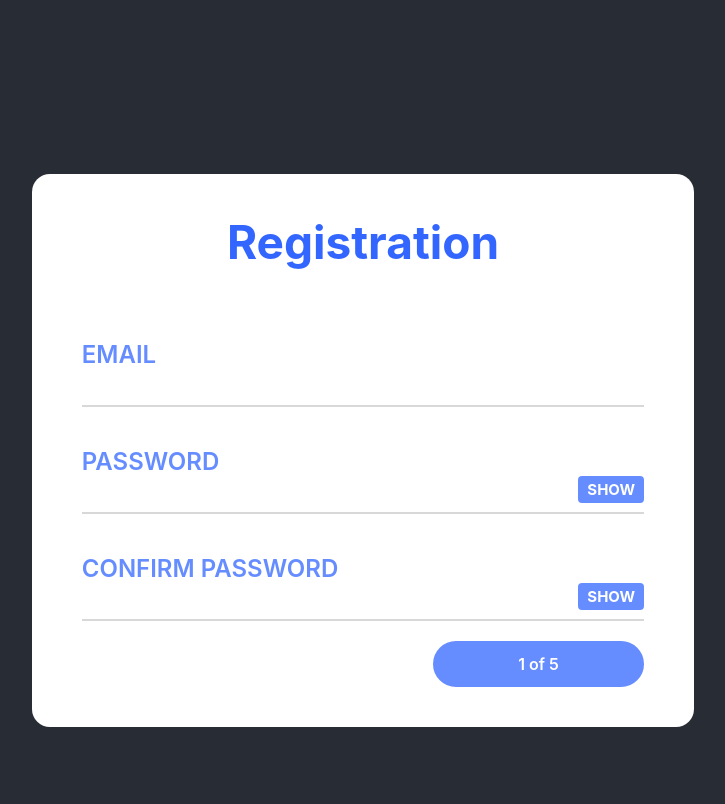
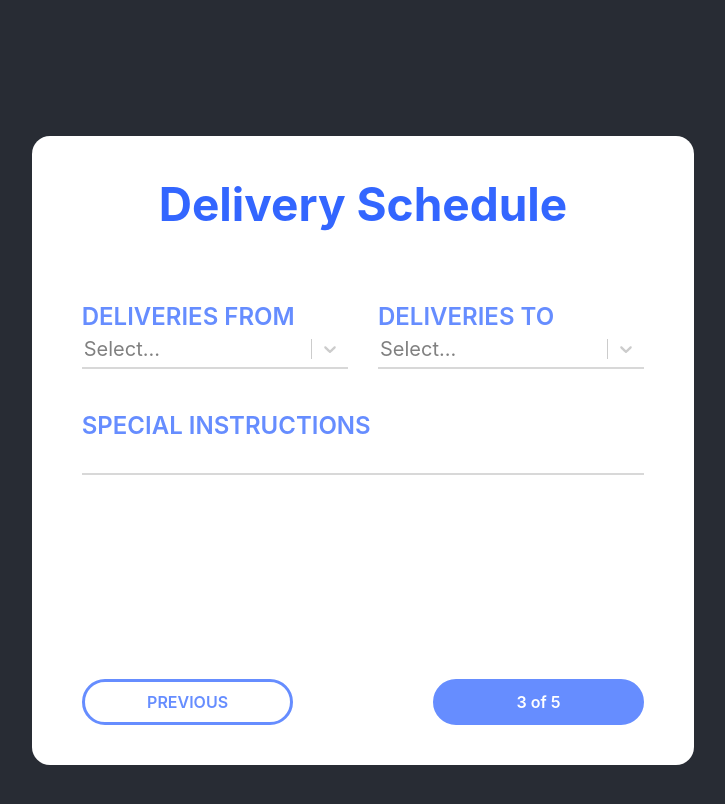
Before and after one commit to GregoryI/coastline-registration, a React (Create React App) app: page / in a window 1280 px wide. Shown: the top 804 px of the page, without its empty margins (277-1002 px from the left). Built offline with nearby package versions, Linux system fonts and the light colour scheme.

Commit message:
Use Textarea in Delivery component

```diff
--- a/src/css/App.css
+++ b/src/css/App.css
@@ -24,6 +24,7 @@ input[type=number]::-webkit-outer-spin-button {
 
 textarea {
   width: 100%;
+  resize: none;
 }
 
 input:focus,
--- a/src/ui/components/Delivery.js
+++ b/src/ui/components/Delivery.js
@@ -21,11 +21,15 @@ class Delivery extends Component {
       from: "",
       to: "",
       instructions: "",
+      instructionsHeight: 23
     };
 
     this.handleInputChange = this.handleInputChange.bind(this);
     this.handleSelectChange = this.handleSelectChange.bind(this);
+    this.onHeightChange = this.onHeightChange.bind(this);
   }
+
+  INSTRUCTIONS_MARGIN = 207;
 
   handleInputChange = name => evt => {
     this.setState({ [name]: evt.target.value });
@@ -33,6 +37,10 @@ class Delivery extends Component {
 
   handleSelectChange = name => option => {
     this.setState({ [name]: option });
+  }
+
+  onHeightChange = height => {
+    this.setState({ instructionsHeight: height });
   }
 
   render() {
@@ -68,9 +76,15 @@ class Delivery extends Component {
             <TextArea
               id="special-instructions"
               onChange={this.handleInputChange("instructions")}
+              onHeightChange={this.onHeightChange}
               value={this.state.instructions} />
           </FormContainer>
         </FormRow>
+
+        <div
+          style={
+            {"height": `${this.INSTRUCTIONS_MARGIN - this.state.instructionsHeight}px`}
+          } />
 
         <div className="footer">
           <div className="button prev-button" onClick={this.props.prevStep}>
--- a/src/ui/components/RegistrationController.js
+++ b/src/ui/components/RegistrationController.js
@@ -10,7 +10,7 @@ class RegistrationController extends Component {
   constructor(props) {
     super(props);
     this.state = {
-      step: 1,
+      step: 3,
       furthestStep: 1
     };
   }
--- a/src/ui/uikit/inputs/TextArea.js
+++ b/src/ui/uikit/inputs/TextArea.js
@@ -1,5 +1,6 @@
 // Libraries
 import React, { Component } from "react";
+import Textarea from "react-textarea-autosize";
 
 
 class TextArea extends Component {
@@ -12,7 +13,8 @@ class TextArea extends Component {
 
   render() {
     return (
-      <textarea
+      <Textarea
+        maxRows={9}
         className="input"
         {...this.props} />
     );
```
